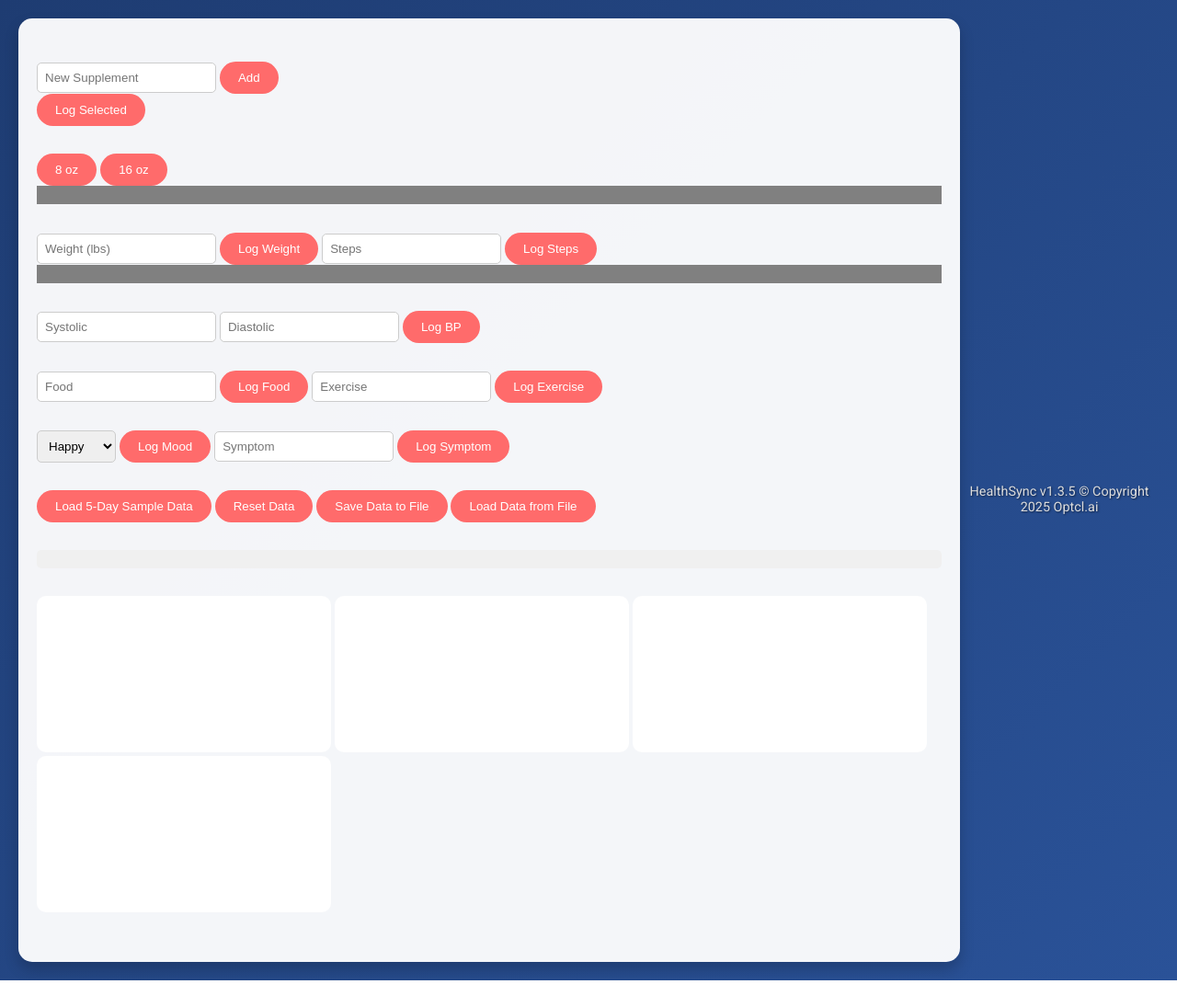
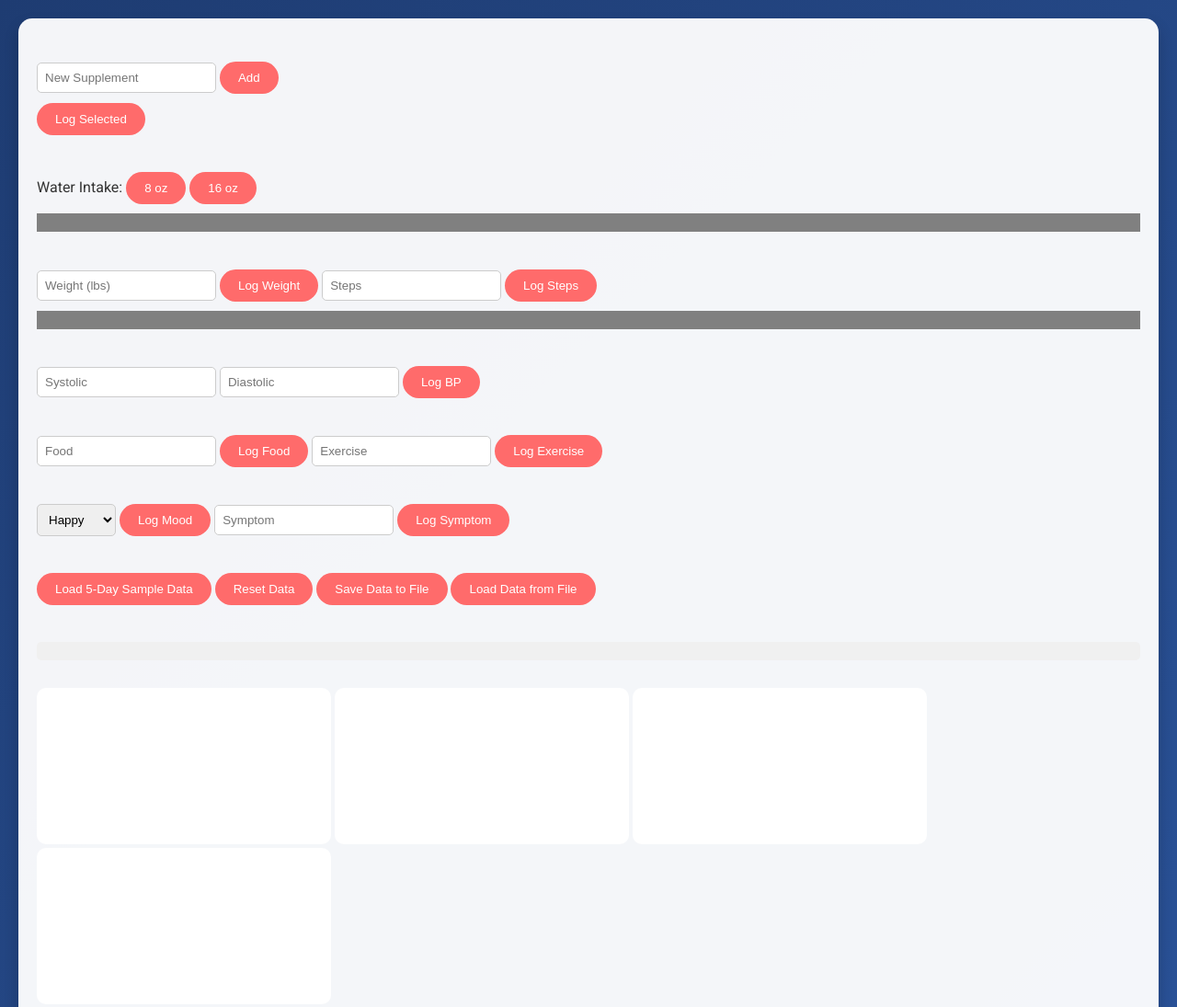
Before and after one commit to rorys32/HealthSync, a website: page client/index.html in a window 1280 px wide. Shown: the top 1095 px of the page at 92% size. Before the commit the page ends 1066 px from the top, so only its background shows below. Drawn offline with nearby package versions, Linux system fonts and the light colour scheme; no server answers.

Commit message:
Fixing layout

```diff
--- a/client/index.html
+++ b/client/index.html
@@ -16,7 +16,7 @@
             background: linear-gradient(135deg, #1e3c72, #2a5298);
             color: #fff;
             display: flex;
-            justify-content: center;
+            flex-direction: column;
             align-items: center;
             min-height: 100vh;
         }
@@ -26,6 +26,7 @@
             padding: 20px;
             border-radius: 15px;
             box-shadow: 0 8px 16px rgba(0,0,0,0.2);
+            color: #333; /* Darker text for container */
         }
         h1 { text-align: center; font-size: 2.5em; margin-bottom: 20px; text-shadow: 2px 2px 4px rgba(0,0,0,0.3); }
         .section { margin-bottom: 30px; }
@@ -37,19 +38,23 @@
             border-radius: 25px;
             cursor: pointer;
             transition: transform 0.2s, background 0.3s;
+            margin-bottom: 10px; /* Space below buttons */
         }
         button:hover { transform: scale(1.05); background: #ff8787; }
-        input, select { padding: 8px; border-radius: 5px; border: 1px solid #ccc; }
-        progress { width: 100%; height: 20px; border-radius: 10px; }
+        input, select { padding: 8px; border-radius: 5px; border: 1px solid #ccc; margin-bottom: 10px; }
+        progress { width: 100%; height: 20px; border-radius: 10px; margin-bottom: 10px; }
         canvas { background: #fff; border-radius: 10px; padding: 10px; }
         #log { background: #f0f0f0; padding: 10px; border-radius: 5px; }
-        #log li { color: #333; } /* Darker text for visibility */
+        #log li { color: #1e3c72; } /* Match body gradient for visibility */
         footer {
             text-align: center;
             margin-top: 20px;
             font-size: 0.9em;
             color: #ddd;
             text-shadow: 1px 1px 2px rgba(0,0,0,0.5);
+            width: 100%;
+            position: relative;
+            bottom: 0;
         }
     </style>
 </head>
@@ -63,6 +68,7 @@
             <button id="logAllSupplements">Log Selected</button>
         </div>
         <div class="section">
+            <label for="waterProgress">Water Intake:</label>
             <button class="waterBtn" data-oz="8">8 oz</button>
             <button class="waterBtn" data-oz="16">16 oz</button>
             <progress id="waterProgress" max="64" value="0"></progress>
@@ -113,7 +119,7 @@
             <canvas id="bloodPressureChart"></canvas>
         </div>
     </div>
-    <footer>HealthSync v1.3.5 © Copyright 2025 Optcl.ai</footer>
+    <footer>HealthSync v1.3.7 © Copyright 2025 Optcl.ai</footer>
     <script src="data.js"></script>
     <script src="ui.js"></script>
     <script src="events.js"></script>
```
